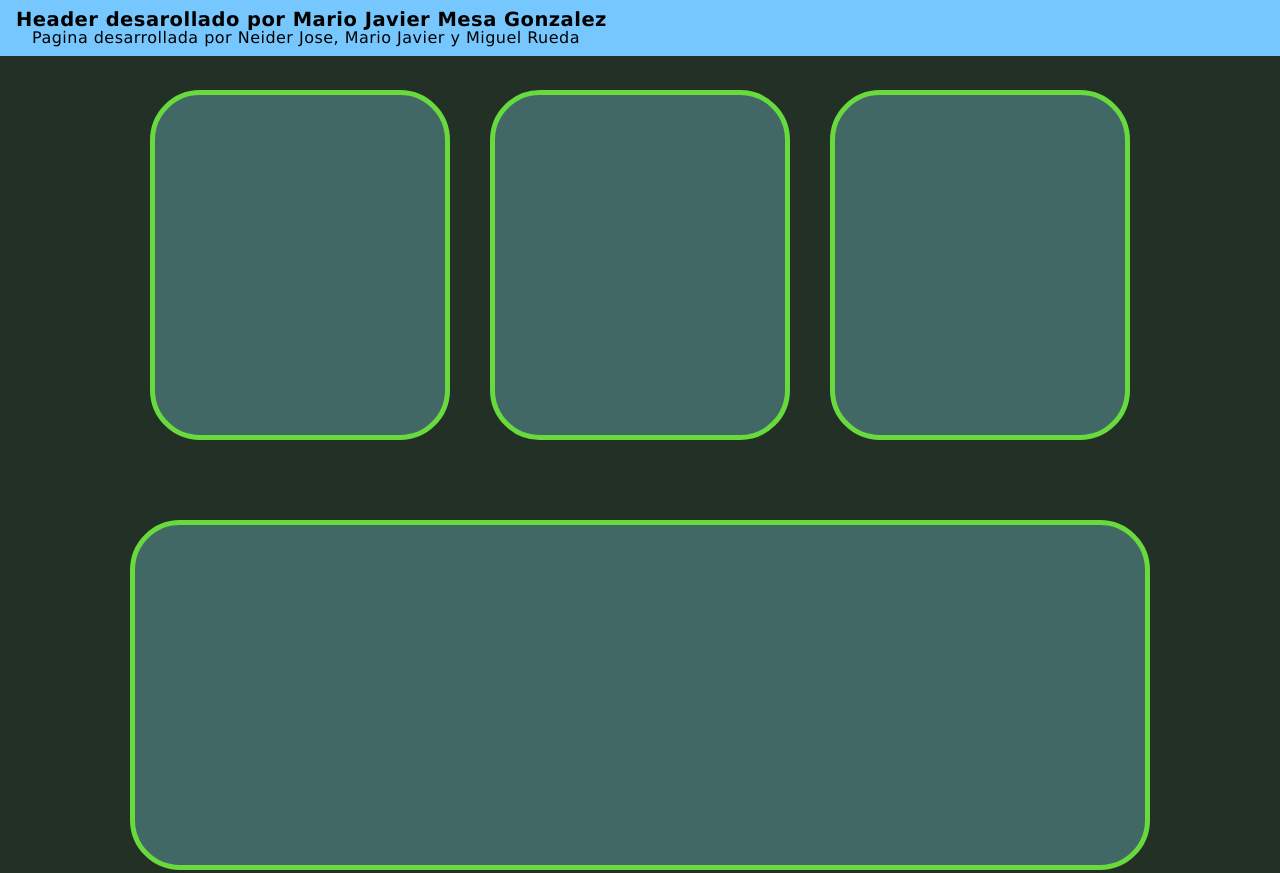
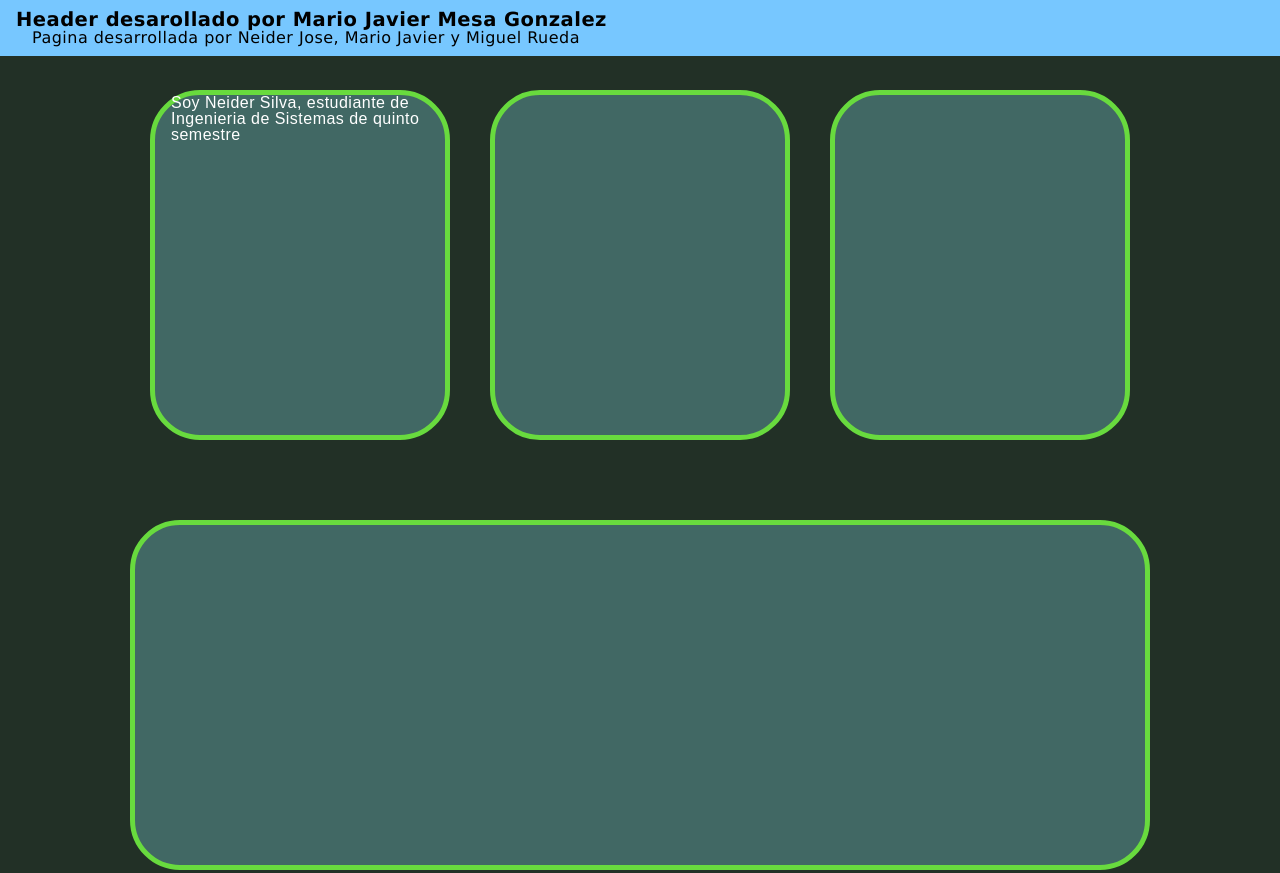
Before and after one commit to Neider28/taller-git-y-github, a plain HTML site: page index.html in a window 1280 px wide. Shown: the top 873 px of the page. Drawn offline with Linux system fonts and the light colour scheme.

Commit message:
neider body

```diff
--- a/index.html
+++ b/index.html
@@ -14,7 +14,7 @@
     </header>
     <main class="main-container">
         <section class="students-container">
-            <div class="student-card"></div>
+            <div class="student-card"><p>Soy Neider Silva, estudiante de Ingenieria de Sistemas de quinto semestre</p></div>
             <div class="student-card"></div>
             <div class="student-card"></div>
         </section>
```
